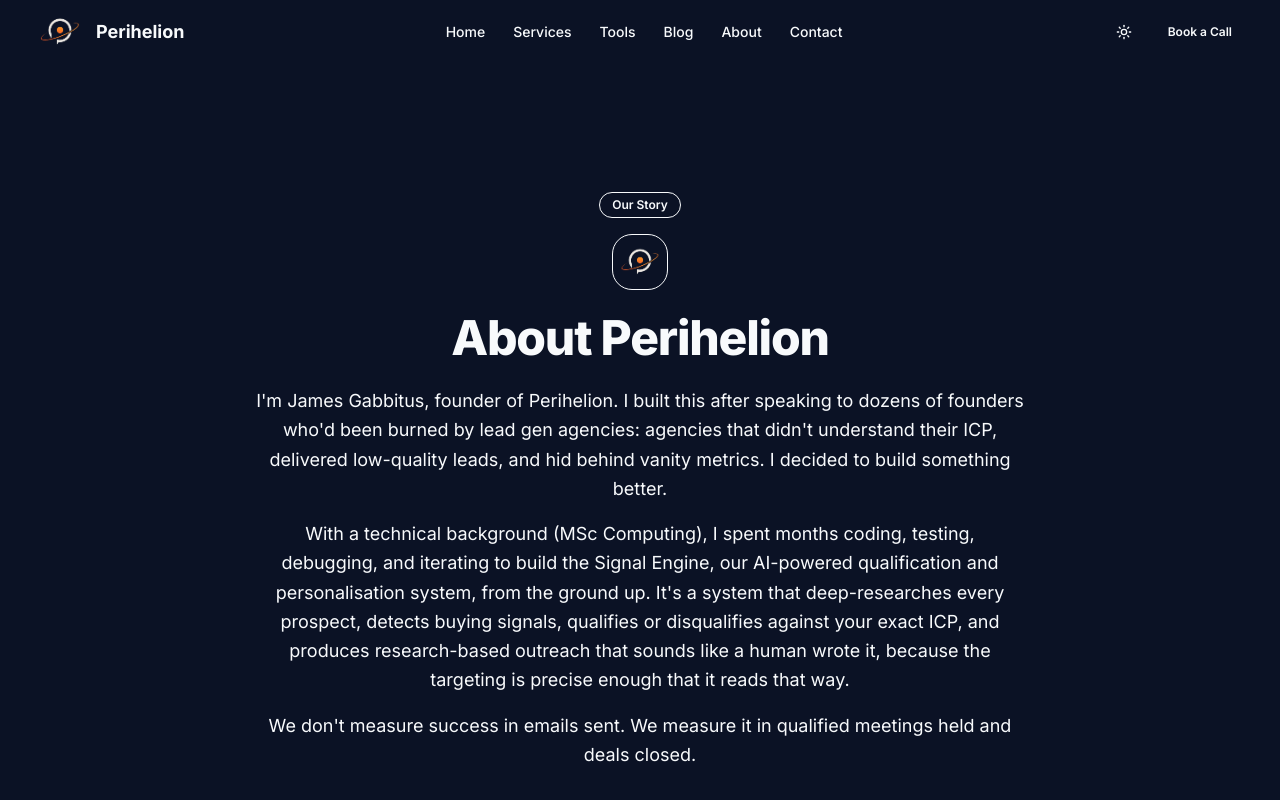
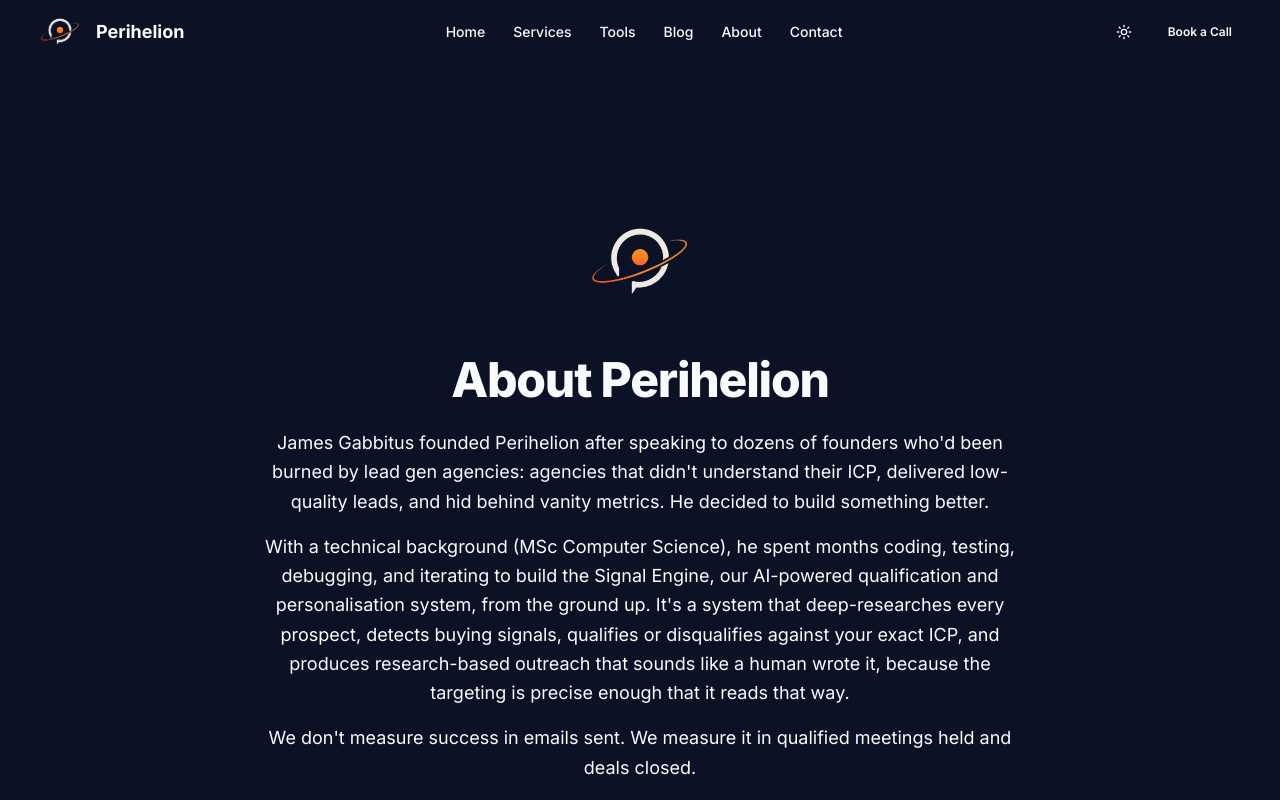
Before and after one commit to JamesGabby/vsp-marketing, a Next.js app: page /about in a window 1280 px wide. Shown: the top 800 px of the page. Built offline with nearby package versions, Linux system fonts and the light colour scheme.

Commit message:
update about

```diff
--- a/app/about/page.tsx
+++ b/app/about/page.tsx
@@ -42,23 +42,18 @@ export default function AboutPage() {
           transition={{ duration: 0.5 }}
           className="max-w-3xl mx-auto text-center mb-20"
         >
-          <div className="flex flex-col items-center gap-4 mb-6">
-            <div className="inline-flex items-center gap-1.5 rounded-full border border-[--volt]/30 bg-[--volt-glow] px-3 py-1 text-xs font-semibold text-[--volt]">
-              Our Story
-            </div>
-            <div className="inline-flex items-center justify-center h-14 w-14 rounded-2xl bg-[--volt-glow] border border-[--volt]/20">
-              <Image src="/perihelion-logo-light.png" alt="Perihelion" height={56} width={56} priority className="logo-light-variant" />
-              <Image src="/perihelion-logo-dark.png" alt="Perihelion" height={56} width={56} priority className="logo-dark-variant" />
-            </div>
+          <div className="flex flex-col items-center mb-6">
+            <Image src="/perihelion-logo-light.png" alt="Perihelion" height={140} width={140} priority className="logo-light-variant" />
+            <Image src="/perihelion-logo-dark.png" alt="Perihelion" height={140} width={140} priority className="logo-dark-variant" />
           </div>
           <h1 className="text-3xl sm:text-4xl lg:text-5xl font-extrabold tracking-tight text-[--text-primary] mb-6">
             About <span className="text-[--volt]">Perihelion</span>
           </h1>
           <p className="text-lg text-[--text-secondary] leading-relaxed mb-4">
-            I&apos;m James Gabbitus, founder of Perihelion. I built this after speaking to dozens of founders who&apos;d been burned by lead gen agencies: agencies that didn&apos;t understand their ICP, delivered low-quality leads, and hid behind vanity metrics. I decided to build something better.
+            James Gabbitus founded Perihelion after speaking to dozens of founders who&apos;d been burned by lead gen agencies: agencies that didn&apos;t understand their ICP, delivered low-quality leads, and hid behind vanity metrics. He decided to build something better.
           </p>
           <p className="text-lg text-[--text-secondary] leading-relaxed mb-4">
-            With a technical background (MSc Computing), I spent months coding, testing, debugging, and iterating to build the Signal Engine, our AI-powered qualification and personalisation system, from the ground up. It&apos;s a system that deep-researches every prospect, detects buying signals, qualifies or disqualifies against your exact ICP, and produces research-based outreach that sounds like a human wrote it, because the targeting is precise enough that it reads that way.
+            With a technical background (MSc Computer Science), he spent months coding, testing, debugging, and iterating to build the Signal Engine, our AI-powered qualification and personalisation system, from the ground up. It&apos;s a system that deep-researches every prospect, detects buying signals, qualifies or disqualifies against your exact ICP, and produces research-based outreach that sounds like a human wrote it, because the targeting is precise enough that it reads that way.
           </p>
           <p className="text-lg text-[--text-secondary] leading-relaxed">
             We don&apos;t measure success in emails sent. We measure it in qualified meetings held and deals closed.
```
